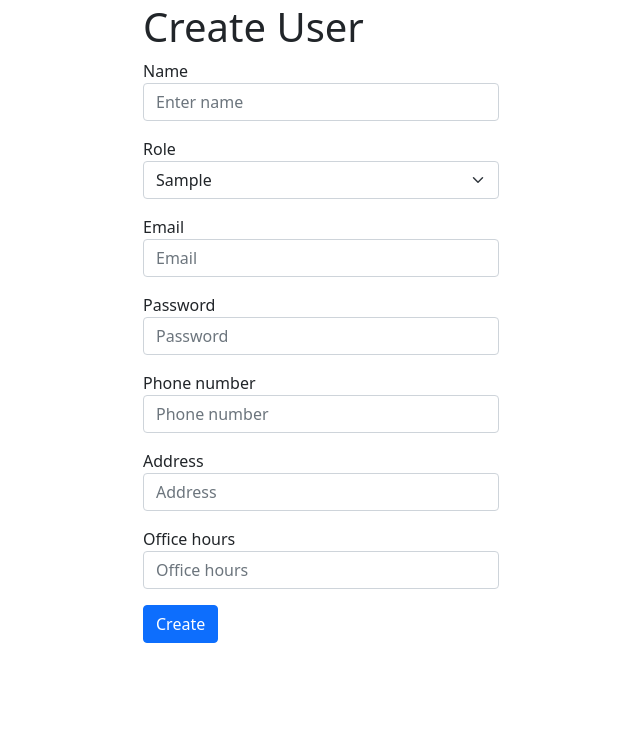
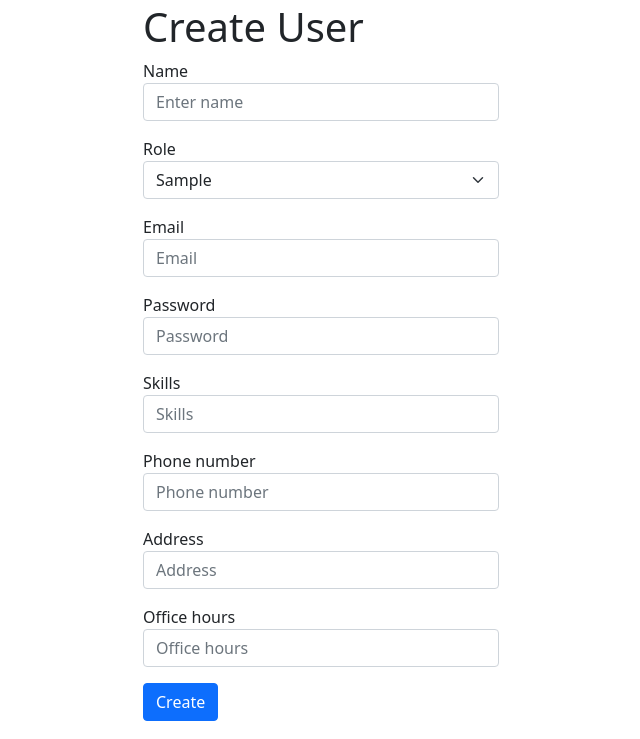
Before and after one commit to SiddharthPatel93/Djangoproject, a Django app: template scheduler/scheduler_app/templates/user_create.html in a window 1280 px wide. Shown: the part 61-800 px from the top of the page, without its empty margins (319-959 px from the left). Run offline with Django 3.2, Linux system fonts and the light colour scheme; the template is opened without the code that fills it: most values are stand-ins (such as "Sample title", 1, 10 or a date in 2020).

Commit message:
Add skills box to user create page

```diff
--- a/scheduler/scheduler_app/templates/user_create.html
+++ b/scheduler/scheduler_app/templates/user_create.html
@@ -35,6 +35,11 @@
             </div>
 
             <div class="form-group mb-3">
+                <label for="skills">Skills</label>
+                <input type="text" class="form-control" name="skills" placeholder="Skills">
+            </div>
+
+            <div class="form-group mb-3">
                 <label for="phone">Phone number</label>
                 <input type="text" class="form-control" name="phone" placeholder="Phone number">
             </div>
```
